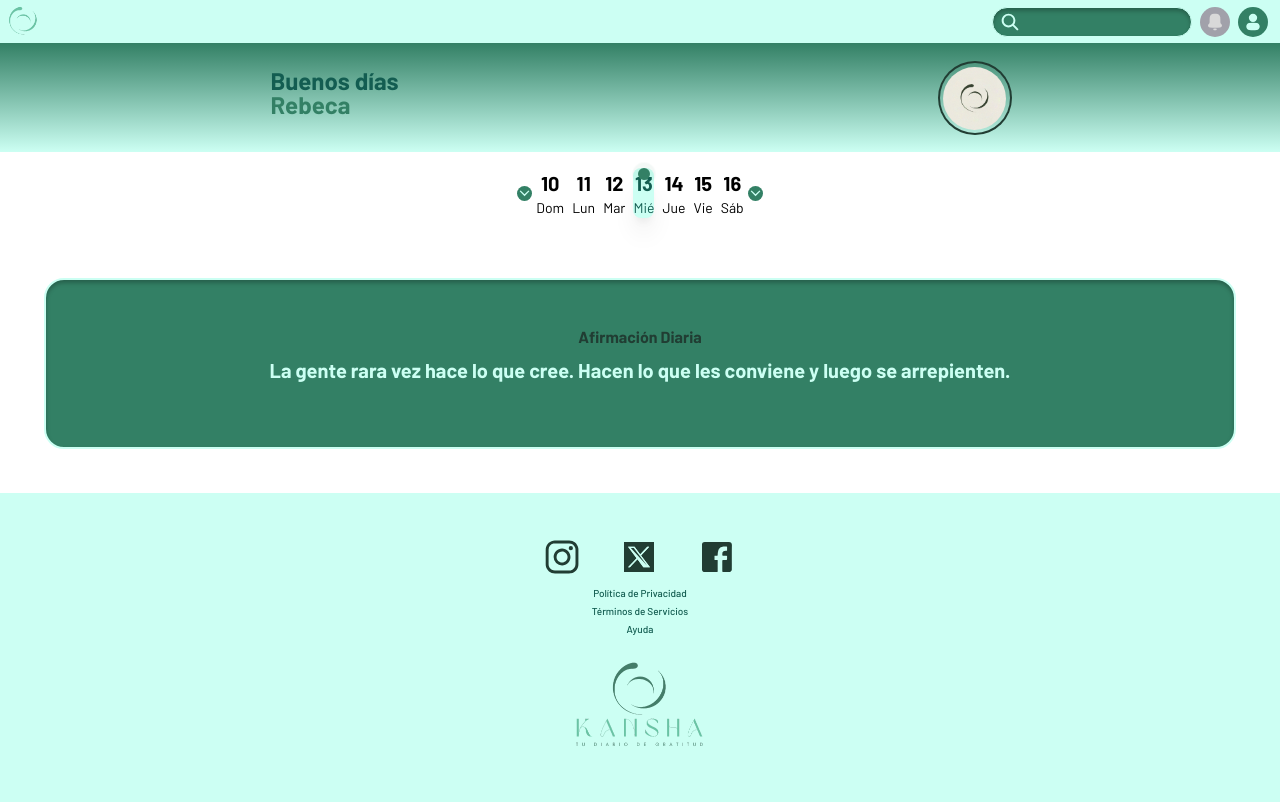
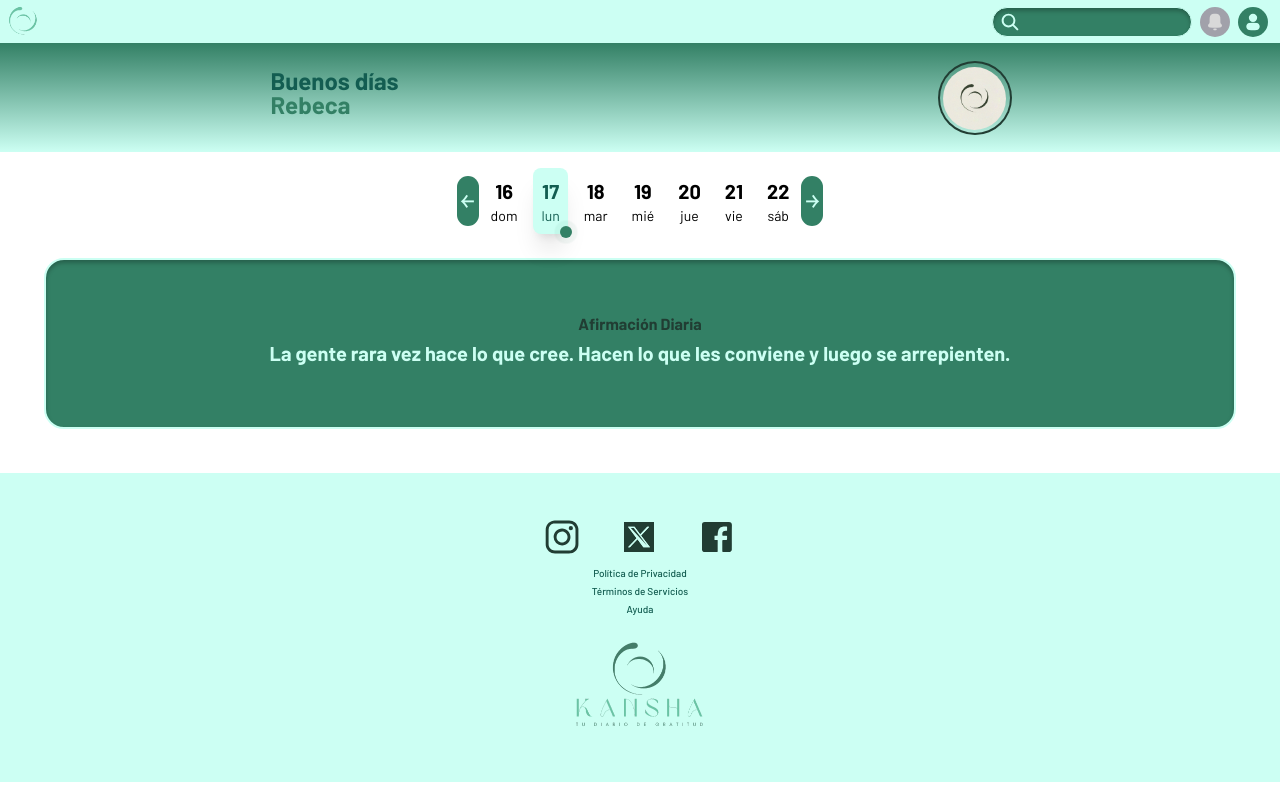
Before and after one commit to rebkg87/kansha_frontend, a React (Vite) app: page /user/home in a window 1280 px wide. Built offline with nearby package versions, Linux system fonts and the light colour scheme.

Commit message:
add calendar library & calendar done

```diff
--- a/package.json
+++ b/package.json
@@ -12,6 +12,7 @@
   },
   "dependencies": {
     "@hookform/resolvers": "^3.9.0",
+    "date-fns": "^3.6.0",
     "express": "^4.19.2",
     "jwt-decode": "^4.0.0",
     "node-fetch": "^3.3.2",
--- a/src/components/profile/AffirmationCard.jsx
+++ b/src/components/profile/AffirmationCard.jsx
@@ -39,7 +39,7 @@ export const AffirmationCard = () => {
 
         return (
             <div className='w-full h-[171px] border-2 border-soft-green rounded-[20px] shadow-inner-inputV2 bg-medium-soft-green flex flex-col justify-center items-center p-8'>
-                <h6 className=' text-h6 font-barlow font-bold text-dark-green mb-2 mt-[-20px]'>Afirmación Diaria</h6>
+                <h6 className=' text-h6 font-barlow font-bold text-dark-green mb-1 mt-[-10px]'>Afirmación Diaria</h6>
                 <h5 className='text-h5 font-barlow font-bold text-soft-green text-center leading-h5'>{affirmation.q}</h5>
 
             </div>
--- /dev/null
+++ b/src/components/profile/DayCard.jsx
@@ -0,0 +1,27 @@
+import React from 'react'
+
+const DayCard = ({ dayWeek, dayNumber, isToday }) => {
+    return (
+        <div
+            className={`flex ${isToday ? 'bg-soft-green shadow-xl relative' : 'group hover:bg-soft-green hover:bg-opacity-25 hover:shadow-lg'}
+        rounded-lg mx-1 transition-all duration-150 cursor-pointer justify-center p-2`}
+        >
+            {isToday && (
+                <span className="flex h-3 w-3 absolute -bottom-1 -right-1">
+                    <span className="animate-ping absolute inline-flex h-full w-full rounded-full bg-medium-soft-green opacity-75"></span>
+                    <span className="relative inline-flex rounded-full h-3 w-3 bg-medium-soft-green"></span>
+                </span>
+            )}
+            <div className="flex items-center">
+                <div className="text-center">
+                    <p className={`${isToday ? 'text-medium-green' : 'text-gray-800 group-hover:text-medium-soft-green' } font-bold transition-all duration-150 text-h5`}
+                    > {dayNumber}</p>
+                    <p className={`${isToday ? 'text-medium-green' : 'text-gray-800 group-hover:text-medium-soft-green' } text-sm transition-all duration-150`}
+                    >{dayWeek}</p>
+                </div>
+            </div>
+        </div>
+    )
+}
+
+export default DayCard
--- a/src/components/profile/WeekCalendar.jsx
+++ b/src/components/profile/WeekCalendar.jsx
@@ -1,86 +1,49 @@
-import React from 'react'
+import { addDays, addWeeks, format, isSameDay, startOfWeek, subWeeks } from 'date-fns'
+import React, { useState } from 'react'
+import DayCard from './DayCard'
+import { es } from 'date-fns/locale'
 
 const WeekCalendar = () => {
+
+    const [currentWeekStart, setCurrentWeekStart] = useState(startOfWeek(new Date(), { weekStartsOn: 0 }))
+
+    const goToPreviousWeek = () => {
+        setCurrentWeekStart(prevWeek => subWeeks(prevWeek, 1))
+    }
+
+    const goToNextWeek = () => {
+        setCurrentWeekStart(prevWeek => addWeeks(prevWeek, 1))
+    }
+
+    const today = new Date()
+    const daysOfTheWeek = Array.from({ length: 7 }, (_, index) => {
+        const dayDate = addDays(currentWeekStart, index)
+        const isToday = isSameDay(dayDate, today)
+        return {
+            dayNumber: format(dayDate, 'd', { locale: es }),
+            dayWeek: format(dayDate, 'EEE', { locale: es }),
+            isToday
+        }
+    })
+
+    console.log('Days of the Week:', daysOfTheWeek);
+
+
     return (
-            <div class="flex flex-shrink w-[100%] justify-center items-center bg-white md:justify-center rounded-lg ">
+        <div class="flex flex-shrink w-[100%] justify-center items-center bg-white md:justify-center rounded-lg ">
 
-                <button className="rounded-full bg-medium-soft-green flex items-center justify-center">
-                    <svg xmlns="http://www.w3.org/2000/svg" width="15" height="15" fill="none" viewBox="0 0 24 24">
-                        <path className=' rotate-0 fill-soft-green' d="M5.767 7.147 4.353 8.56l7.707 7.706 7.707-7.706-1.413-1.414-6.293 6.207-6.294-6.207Z" />
-                    </svg>
-                </button>
+            <button onClick={goToPreviousWeek} className="p-1 text-h4 rounded-full bg-medium-soft-green flex items-center justify-center text-center text-soft-green">
+                ￩
+            </button>
 
-                <div class="flex group hover:bg-soft-green hover:bg-opacity-25 hover:shadow-lg rounded-lg mx-1 transition-all duration-150 cursor-pointer justify-center">
-                    <div class="flex items-center">
-                        <div class="text-center">
-                            <p class="text-gray-800 group-hover:text-medium-soft-green font-bold transition-all duration-150 text-h5"> 10 </p>
-                            <p class="text-gray-800 group-hover:text-medium-soft-green text-sm transition-all duration-150"> Dom </p>
-                        </div>
-                    </div>
-                </div>
+            {daysOfTheWeek.map((day, index) => (
+                <DayCard key={index} dayNumber={day.dayNumber} dayWeek={day.dayWeek} isToday={day.isToday} />
+            ))}
 
-                <div class="flex group hover:bg-soft-green hover:bg-opacity-25 hover:shadow-lg rounded-lg mx-1 transition-all duration-150 cursor-pointer justify-center">
-                    <div class="flex items-center ">
-                        <div class="text-center">
-                            <p class="text-gray-800 group-hover:text-medium-soft-green font-bold transition-all duration-150 text-h5"> 11 </p>
-                            <p class="text-gray-800 group-hover:text-medium-soft-green text-sm transition-all duration-150"> Lun </p>
-                        </div>
-                    </div>
-                </div>
+            <button onClick={goToNextWeek} className="p-1 text-h4 rounded-full bg-medium-soft-green flex items-center justify-center text-center text-soft-green">
+                ￫
+            </button>
 
-                <div class="flex group hover:bg-soft-green hover:bg-opacity-25 hover:shadow-lg rounded-lg mx-1 transition-all duration-150 cursor-pointer justify-center">
-                    <div class="flex items-center ">
-                        <div class="text-center">
-                            <p class="text-gray-800 group-hover:text-medium-soft-green font-bold transition-all duration-150 text-h5"> 12 </p>
-                            <p class="text-gray-800 group-hover:text-medium-soft-green text-sm transition-all duration-150"> Mar</p>
-                        </div>
-                    </div>
-                </div>
-
-                <div class="flex group bg-soft-green shadow-xl rounded-lg mx-1 cursor-pointer justify-center relative h-17">
-                    <span class="flex h-3 w-3 absolute -botton-1 -center-1">
-                        <span class="animate-ping absolute inline-flex h-full w-full rounded-full bg-medium-soft-green opacity-75"></span>
-                        <span class="relative inline-flex rounded-full h-3 w-3 bg-medium-soft-green"></span>
-                    </span>
-                    <div class="flex items-center ">
-                        <div class="text-center">
-                            <p class="text-medium-green group-hover:text-medium-soft-green font-bold transition-all duration-150 text-h5"> 13 </p>
-                            <p class="text-medium-green group-hover:text-medium-soft-green text-sm transition-all duration-150"> Mié </p>
-                        </div>
-                    </div>
-                </div>
-
-                <div class="flex group hover:bg-soft-green hover:bg-opacity-25 hover:shadow-lg rounded-lg mx-1 transition-all duration-150 cursor-pointer justify-center">
-                    <div class="flex items-center ">
-                        <div class="text-center">
-                            <p class="text-gray-800 group-hover:text-medium-soft-green font-bold transition-all duration-150 text-h5"> 14 </p>
-                            <p class="text-gray-800 group-hover:text-medium-soft-green text-sm transition-all duration-150"> Jue </p>
-                        </div>
-                    </div>
-                </div>
-
-                <div class="flex group hover:bg-soft-green hover:bg-opacity-25 hover:shadow-lg rounded-lg mx-1 transition-all duration-150 cursor-pointer justify-center">
-                    <div class="flex items-center ">
-                        <div class="text-center">
-                            <p class="text-gray-800 group-hover:text-medium-soft-green font-bold transition-all duration-150 text-h5"> 15 </p>
-                            <p class="text-gray-800 group-hover:text-medium-soft-green text-sm transition-all duration-150"> Vie </p>
-                        </div>
-                    </div>
-                </div>
-
-                <div class="flex group hover:bg-soft-green hover:bg-opacity-25 hover:shadow-lg rounded-lg mx-1 transition-all duration-150 cursor-pointer justify-center">
-                    <div class="flex items-center ">
-                        <div class="text-center">
-                            <p class="text-gray-800 group-hover:text-medium-soft-green font-bold transition-all duration-150 text-h5"> 16 </p>
-                            <p class="text-gray-800 group-hover:text-medium-soft-green text-sm transition-all duration-150"> Sáb </p>
-                        </div>
-                    </div>
-                </div>
-                <button className="rounded-full bg-medium-soft-green flex items-center justify-center">
-                    <svg xmlns="http://www.w3.org/2000/svg" width="15" height="15" fill="none" viewBox="0 0 24 24">
-                        <path className=' rotate-0 fill-soft-green' d="M5.767 7.147 4.353 8.56l7.707 7.706 7.707-7.706-1.413-1.414-6.293 6.207-6.294-6.207Z" />
-                    </svg>
-                </button>
         </div>
     )
 }
--- a/src/pages/HomePage.jsx
+++ b/src/pages/HomePage.jsx
@@ -13,7 +13,7 @@ const Home = ({ }) => {
     return (
         <div className="flex flex-col">
             <Greeting className="w-max" greeting={"Buenos días"} name={"Rebeca"} />
-            <div className="m-4">
+            <div className="m-4 mb-[-20px]">
                 <WeekCalendar />
             </div>
             <div className="p-11">
```
Also changed, not shown: 1 other file (tests, documents, lock files or other folders).
